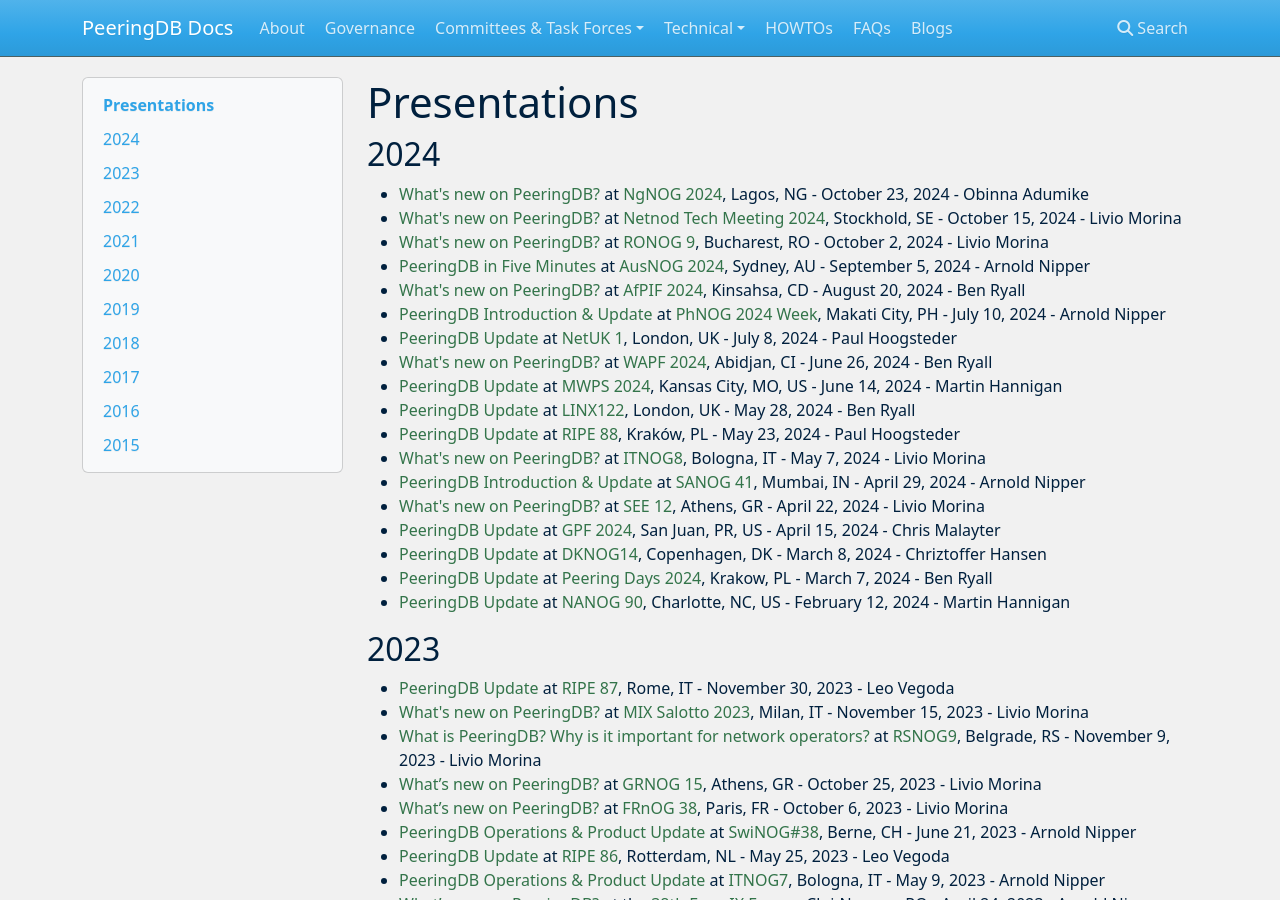
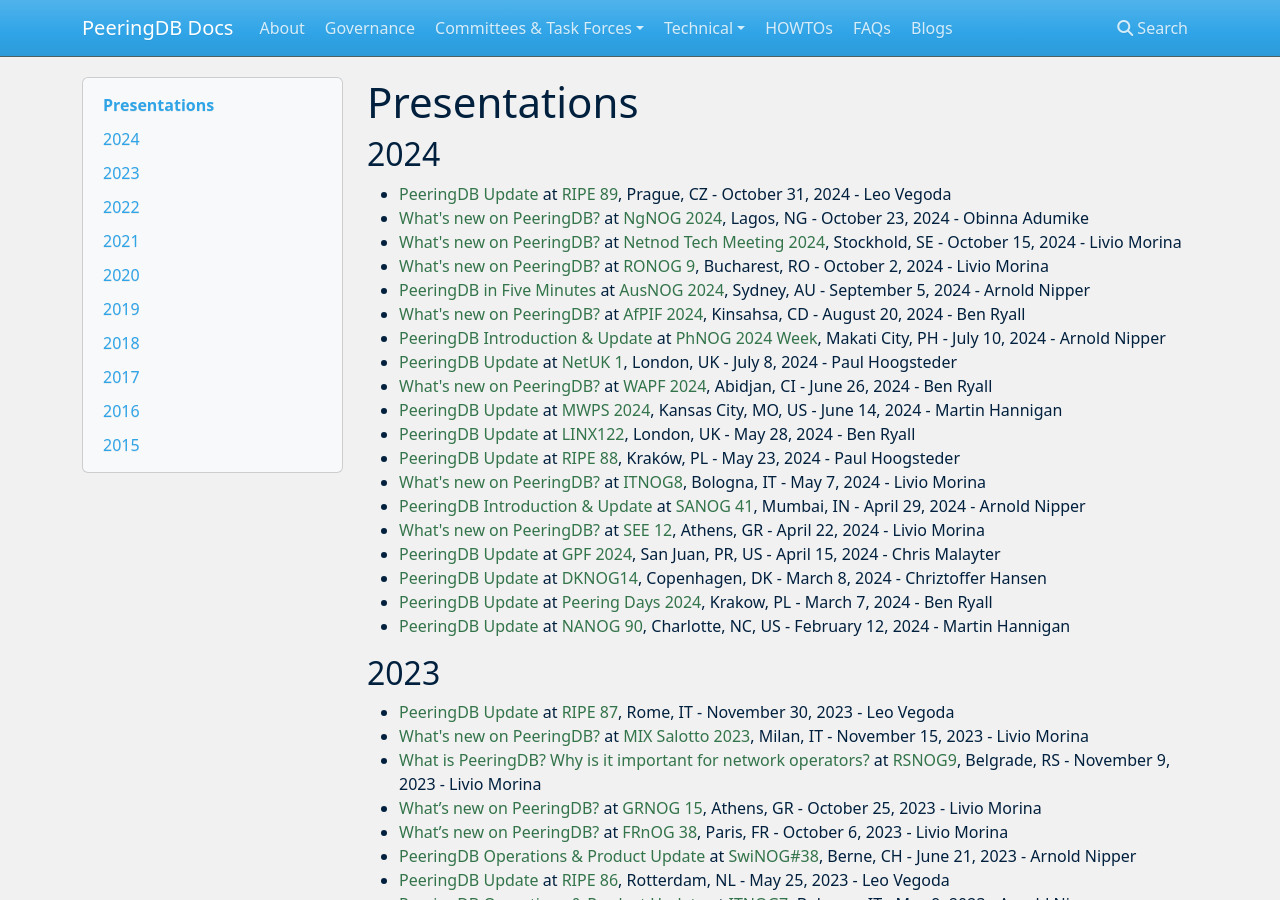
Before and after one commit to peeringdb/docs, an MkDocs documentation site: the page built from docs/presentations.md, in a window 1280 px wide and 900 px high. Built offline with MkDocs 1.6.1, drawn with Linux system fonts in a browser that asks for light colours; nearby versions of some CDN libraries.

Commit message:
Added Leo's RIPE 89 presentation.

```diff
--- a/docs/presentations.md
+++ b/docs/presentations.md
@@ -2,6 +2,7 @@
 
 ## 2024
 
+- [PeeringDB Update](presentation/20241031_RIPE89_Connect_WG_Leo_Vegoda.pdf) at [RIPE 89](https://ripe89.ripe.net/), Prague, CZ - October 31, 2024 - Leo Vegoda
 - [What's new on PeeringDB?](presentation/20241023_NgNOG_2024_Obinna_Adumike.pdf) at [NgNOG 2024](https://nog.ng/), Lagos, NG - October 23, 2024 - Obinna Adumike
 - [What's new on PeeringDB?](presentation/20241015_Netnod_Tech_Meeting_2024_Morina_Livio.pdf) at [Netnod Tech Meeting 2024](https://www.netnod.se/event/netnod-tech-meeting-2024), Stockhold, SE - October 15, 2024 - Livio Morina
 - [What's new on PeeringDB?](presentation/20241002_RONOG9_Morina_Livio.pdf) at [RONOG 9](https://www.ronog.ro/), Bucharest, RO - October 2, 2024 - Livio Morina
```
Also changed, not shown: 1 other file.
